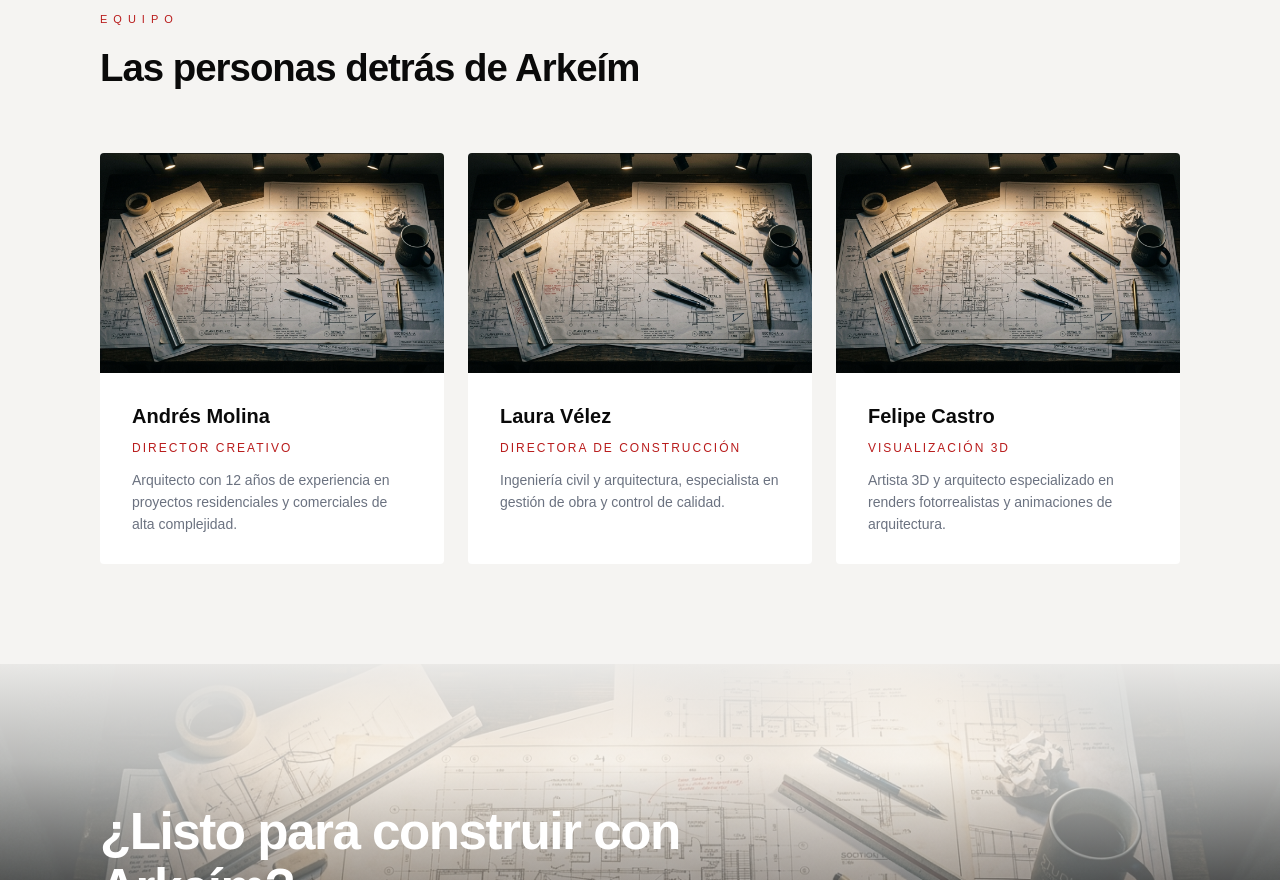
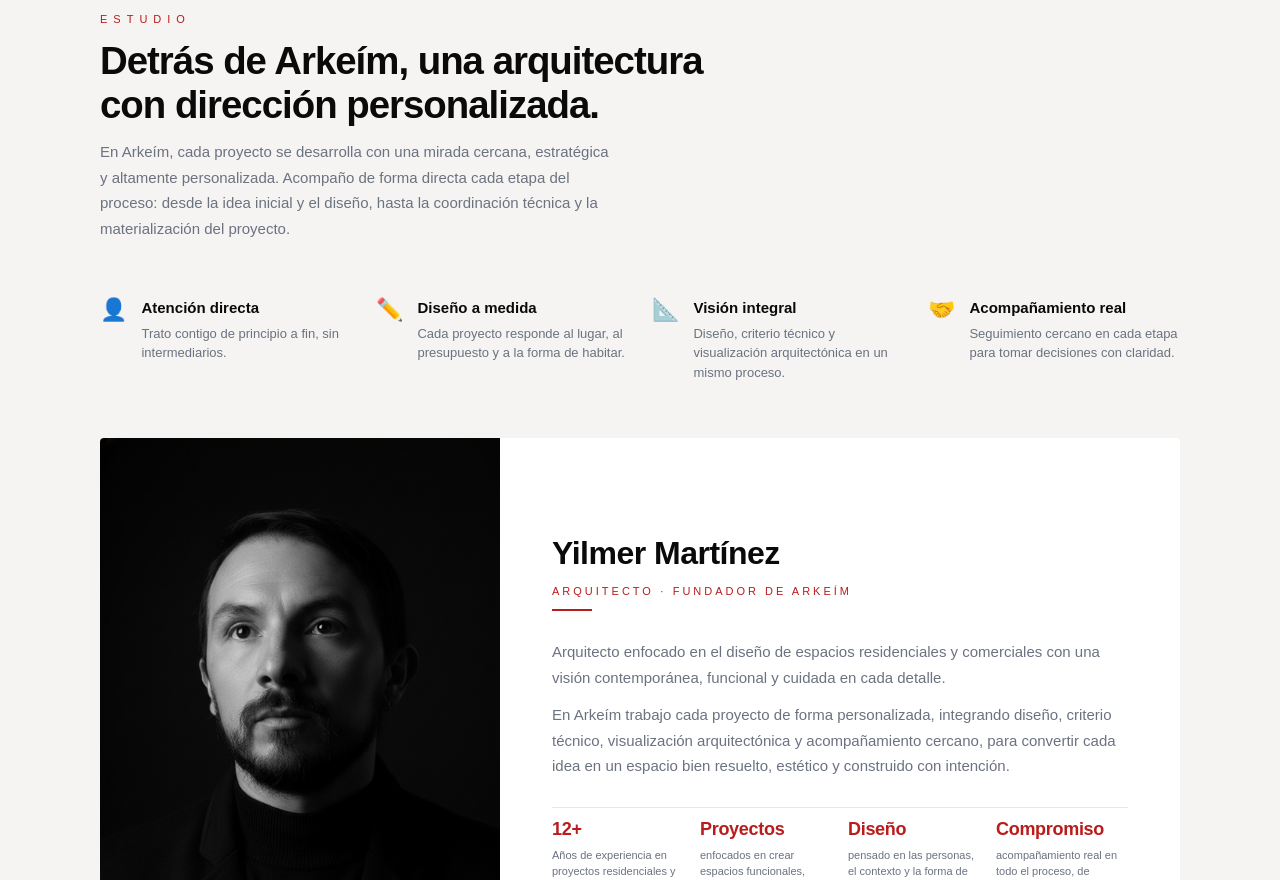
Before and after one commit to disenoprisxel/arkeim01, a React (Vite) app: page /quienes-somos in a window 1280 px wide. Shown: the part 1920-2800 px from the top of the page. Built offline with nearby package versions, Linux system fonts and the light colour scheme.

Commit message:
Redesign team section: Yilmer Martinez founder card with photo and pillars

```diff
--- a/src/pages/QuienesSomos.jsx
+++ b/src/pages/QuienesSomos.jsx
@@ -319,99 +319,85 @@ export default function QuienesSomos() {
         }}
         className="team-section"
       >
+        {/* Header */}
         <div style={{ display: 'flex', flexDirection: 'column', gap: 12 }}>
-          <span
-            style={{
-              fontFamily: 'DM Sans, sans-serif',
-              fontSize: 11,
-              fontWeight: 500,
-              color: '#B91C1C',
-              letterSpacing: 6,
-              textTransform: 'uppercase',
-            }}
-          >
-            Equipo
+          <span style={{ fontFamily: 'DM Sans, sans-serif', fontSize: 11, fontWeight: 500, color: '#B91C1C', letterSpacing: 6, textTransform: 'uppercase' }}>
+            Estudio
           </span>
-          <h2
-            style={{
-              fontFamily: 'Syne, sans-serif',
-              fontSize: 'clamp(28px, 3vw, 40px)',
-              fontWeight: 700,
-              color: '#0A0A0A',
-              letterSpacing: -1,
-              margin: 0,
-            }}
-          >
-            Las personas detrás de Arkeím
+          <h2 style={{ fontFamily: 'Syne, sans-serif', fontSize: 'clamp(28px, 3vw, 40px)', fontWeight: 700, color: '#0A0A0A', letterSpacing: -1, margin: 0, lineHeight: 1.15 }}>
+            Detrás de Arkeím, una arquitectura<br />con dirección personalizada.
           </h2>
+          <p style={{ fontFamily: 'DM Sans, sans-serif', fontSize: 15, color: '#6B7280', lineHeight: 1.7, maxWidth: 520, margin: 0 }}>
+            En Arkeím, cada proyecto se desarrolla con una mirada cercana, estratégica y altamente personalizada. Acompaño de forma directa cada etapa del proceso: desde la idea inicial y el diseño, hasta la coordinación técnica y la materialización del proyecto.
+          </p>
         </div>
 
-        <div
-          style={{
-            display: 'grid',
-            gridTemplateColumns: 'repeat(auto-fit, minmax(280px, 1fr))',
-            gap: 24,
-          }}
-        >
-          {team.map(t => (
-            <div
-              key={t.name}
-              style={{
-                backgroundColor: '#fff',
-                borderRadius: 4,
-                overflow: 'hidden',
-                display: 'flex',
-                flexDirection: 'column',
-              }}
-            >
-              <div
-                style={{
-                  height: 220,
-                  backgroundColor: '#E8E6E1',
-                  backgroundImage: `url(${ARCH2})`,
-                  backgroundSize: 'cover',
-                  backgroundPosition: 'center',
-                }}
-              />
-              <div style={{ padding: '28px 32px', display: 'flex', flexDirection: 'column', gap: 8 }}>
-                <h3
-                  style={{
-                    fontFamily: 'Syne, sans-serif',
-                    fontSize: 20,
-                    fontWeight: 700,
-                    color: '#0A0A0A',
-                    margin: 0,
-                  }}
-                >
-                  {t.name}
-                </h3>
-                <span
-                  style={{
-                    fontFamily: 'DM Sans, sans-serif',
-                    fontSize: 12,
-                    fontWeight: 500,
-                    color: '#B91C1C',
-                    letterSpacing: 2,
-                    textTransform: 'uppercase',
-                  }}
-                >
-                  {t.role}
-                </span>
-                <p
-                  style={{
-                    fontFamily: 'DM Sans, sans-serif',
-                    fontSize: 14,
-                    color: '#6B7280',
-                    lineHeight: 1.6,
-                    marginTop: 4,
-                  }}
-                >
-                  {t.desc}
-                </p>
+        {/* Pillars grid */}
+        <div style={{ display: 'grid', gridTemplateColumns: 'repeat(auto-fit, minmax(220px, 1fr))', gap: 24 }}>
+          {[
+            { icon: '👤', title: 'Atención directa', desc: 'Trato contigo de principio a fin, sin intermediarios.' },
+            { icon: '✏️', title: 'Diseño a medida', desc: 'Cada proyecto responde al lugar, al presupuesto y a la forma de habitar.' },
+            { icon: '📐', title: 'Visión integral', desc: 'Diseño, criterio técnico y visualización arquitectónica en un mismo proceso.' },
+            { icon: '🤝', title: 'Acompañamiento real', desc: 'Seguimiento cercano en cada etapa para tomar decisiones con claridad.' },
+          ].map(p => (
+            <div key={p.title} style={{ display: 'flex', gap: 14, alignItems: 'flex-start' }}>
+              <span style={{ fontSize: 22, lineHeight: 1, marginTop: 2 }}>{p.icon}</span>
+              <div style={{ display: 'flex', flexDirection: 'column', gap: 4 }}>
+                <span style={{ fontFamily: 'Syne, sans-serif', fontSize: 15, fontWeight: 700, color: '#0A0A0A' }}>{p.title}</span>
+                <span style={{ fontFamily: 'DM Sans, sans-serif', fontSize: 13, color: '#6B7280', lineHeight: 1.5 }}>{p.desc}</span>
               </div>
             </div>
           ))}
         </div>
+
+        {/* Founder card */}
+        <div style={{ backgroundColor: '#fff', borderRadius: 4, overflow: 'hidden', display: 'flex', flexWrap: 'wrap' }}>
+          {/* Photo */}
+          <div style={{ flex: '0 0 400px', minHeight: 500 }}>
+            <img src="/arquitecto.jpg" alt="Yilmer Martínez" style={{ width: '100%', height: '100%', objectFit: 'cover', objectPosition: 'center top', display: 'block' }} />
+          </div>
+
+          {/* Info */}
+          <div style={{ flex: 1, minWidth: 280, padding: '52px 52px', display: 'flex', flexDirection: 'column', gap: 28, justifyContent: 'center' }}>
+            <div style={{ display: 'flex', flexDirection: 'column', gap: 6 }}>
+              <h3 style={{ fontFamily: 'Syne, sans-serif', fontSize: 32, fontWeight: 700, color: '#0A0A0A', margin: 0, letterSpacing: -0.5 }}>Yilmer Martínez</h3>
+              <span style={{ fontFamily: 'DM Sans, sans-serif', fontSize: 11, fontWeight: 500, color: '#B91C1C', letterSpacing: 3, textTransform: 'uppercase' }}>Arquitecto · Fundador de Arkeím</span>
+              <div style={{ width: 40, height: 2, backgroundColor: '#B91C1C', marginTop: 4 }} />
+            </div>
+
+            <div style={{ display: 'flex', flexDirection: 'column', gap: 12 }}>
+              <p style={{ fontFamily: 'DM Sans, sans-serif', fontSize: 15, color: '#6B7280', lineHeight: 1.7, margin: 0 }}>
+                Arquitecto enfocado en el diseño de espacios residenciales y comerciales con una visión contemporánea, funcional y cuidada en cada detalle.
+              </p>
+              <p style={{ fontFamily: 'DM Sans, sans-serif', fontSize: 15, color: '#6B7280', lineHeight: 1.7, margin: 0 }}>
+                En Arkeím trabajo cada proyecto de forma personalizada, integrando diseño, criterio técnico, visualización arquitectónica y acompañamiento cercano, para convertir cada idea en un espacio bien resuelto, estético y construido con intención.
+              </p>
+            </div>
+
+            {/* Stats */}
+            <div style={{ display: 'grid', gridTemplateColumns: 'repeat(4, 1fr)', gap: 16, paddingTop: 8, borderTop: '1px solid #E8E6E1' }}>
+              {[
+                { val: '12+', label: 'Años de experiencia en proyectos residenciales y comerciales.' },
+                { val: 'Proyectos', label: 'enfocados en crear espacios funcionales, estéticos y duraderos.' },
+                { val: 'Diseño', label: 'pensado en las personas, el contexto y la forma de habitar.' },
+                { val: 'Compromiso', label: 'acompañamiento real en todo el proceso, de principio a fin.' },
+              ].map(s => (
+                <div key={s.val} style={{ display: 'flex', flexDirection: 'column', gap: 4 }}>
+                  <span style={{ fontFamily: 'Syne, sans-serif', fontSize: 18, fontWeight: 700, color: '#B91C1C', letterSpacing: -0.3 }}>{s.val}</span>
+                  <span style={{ fontFamily: 'DM Sans, sans-serif', fontSize: 11, color: '#6B7280', lineHeight: 1.5 }}>{s.label}</span>
+                </div>
+              ))}
+            </div>
+          </div>
+        </div>
+
+        {/* Footer note */}
+        <p style={{ fontFamily: 'DM Sans, sans-serif', fontSize: 14, color: '#6B7280', lineHeight: 1.7, textAlign: 'center', maxWidth: 720, margin: '0 auto' }}>
+          Según la escala y necesidades de cada proyecto, Arkeím articula una red de colaboradores y especialistas en áreas técnicas, visualización y ejecución, garantizando siempre una dirección clara y personalizada.
+        </p>
+        <p style={{ fontFamily: 'Syne, sans-serif', fontSize: 17, fontWeight: 700, color: '#0A0A0A', textAlign: 'center', margin: 0 }}>
+          Hablemos de tu proyecto. Estoy aquí para escucharte y ayudarte a hacerlo realidad.
+        </p>
       </section>
 
       {/* ── CTA ── */}
```
Also changed, not shown: public/arquitecto.jpg (added).
